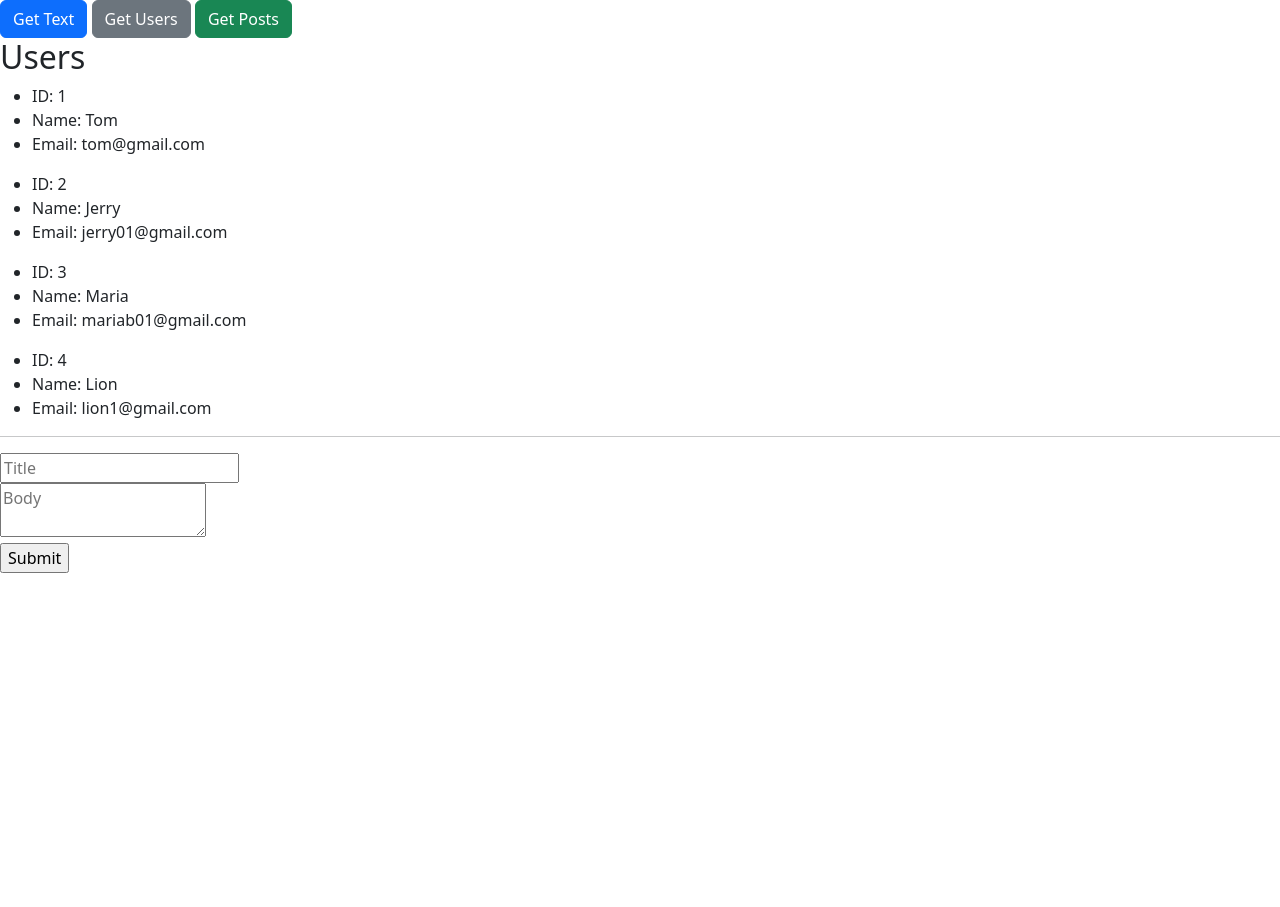
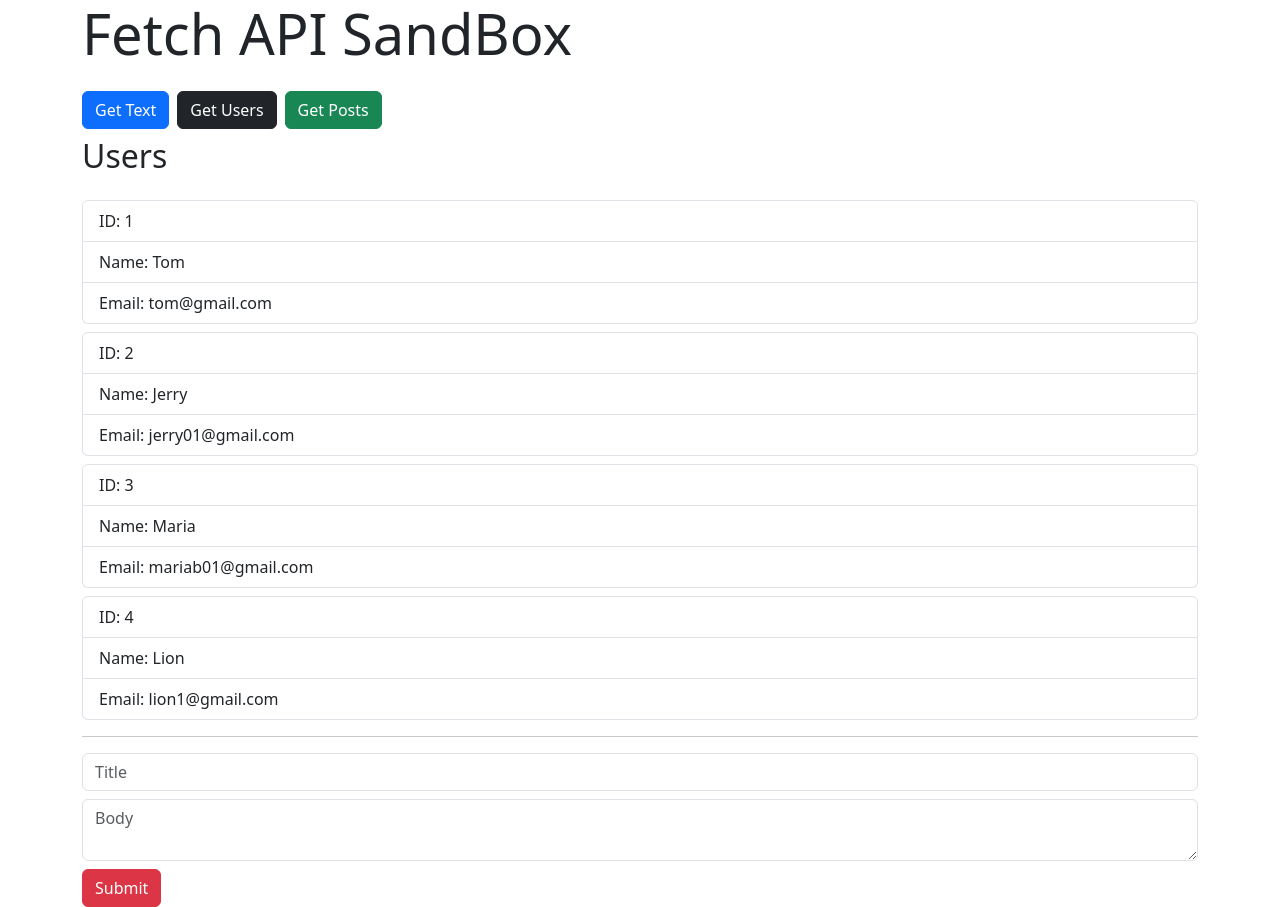
Before and after one commit to HumbleBoyy/FetchApiSandBox, a plain HTML site: page index.html in a window 1280 px wide. Both pictures are taken after a click on the button "Get Users". Before the commit the page ends 800 px from the top, so only its background shows below. Drawn offline with nearby package versions, Linux system fonts and the light colour scheme.

Commit message:
Third commit

```diff
--- a/app.js
+++ b/app.js
@@ -26,13 +26,13 @@ function getUsers(){
     fetch('users.json')
     .then((res)=> res.json())
     .then((data)=> {
-        let outPut = '<h2>Users</h2>'
+        let outPut = '<h2 class="mb-4">Users</h2>'
         data.forEach((user)=> {
            outPut += `
-             <ul>
-               <li>ID: ${user.id}</li>
-               <li>Name: ${user.name}</li>
-               <li>Email: ${user.email}</li>
+             <ul class="list-group mt-2">
+               <li class="list-group-item">ID: ${user.id}</li>
+               <li class="list-group-item">Name: ${user.name}</li>
+               <li class="list-group-item">Email: ${user.email}</li>
              </ul>
            `;
         })
@@ -50,11 +50,11 @@ function getPosts(){
         console.log(res.json())
     })
     .then((data)=> {
-       let result = "<h2>Posts</h2>";
+       let result = "<h2 class='mb-4'>Posts</h2>";
 
        data.forEach((post)=> {
         result += `
-        <div>
+        <div class="card card-body mb-2">
           <h3>${post.title}</h3>
           <p>${post.body}</p>
         </div>
--- a/index.html
+++ b/index.html
@@ -7,21 +7,25 @@
     <title>Fetch Api Sand Box</title>
 </head>
 <body>
-    <button id="getText" class="btn btn-primary">Get Text</button>
-    <button id="getUsers" class="btn btn-secondary">Get Users</button>
-    <button id="getPosts" class="btn btn-success">Get Posts</button>
+    <div class="container">
+     <h1 class="display-4 mb-4">Fetch API SandBox</h1>
+     <div class="d-flex gap-2 mb-2">
+        <button id="getText" class="btn btn-primary">Get Text</button>
+        <button id="getUsers" class="btn btn-dark">Get Users</button>
+        <button id="getPosts" class="btn btn-success">Get Posts</button>
+     </div>
     <div id="outPut"></div>
     <hr>
-    <form id="addPost">
-        <div>
-            <input type="text" id="title" placeholder="Title">
+    <form id="addPost" class="gap-2">
+        <div class="form-group mt-2">
+            <input type="text" class="form-control" id="title" placeholder="Title">
         </div>
-        <div>
-            <textarea type="text" id="body" placeholder="Body"></textarea>
+        <div class="form-group mt-2">
+            <textarea type="text" class="form-control" id="body" placeholder="Body"></textarea>
         </div>
-        <input type="submit" value="Submit">
+        <input type="submit" class="btn btn-danger mt-2" value="Submit">
     </form>
-
+</div>
     <script src="./app.js"></script>
 </body>
 </html>
```
